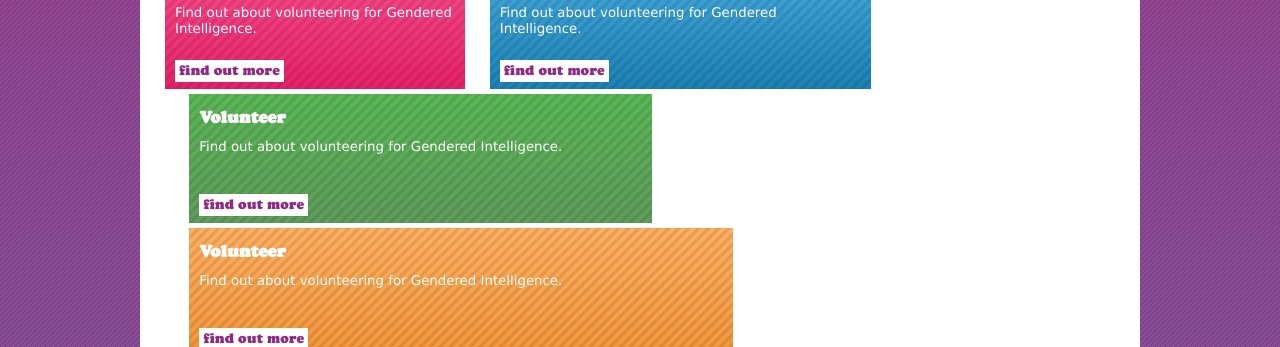
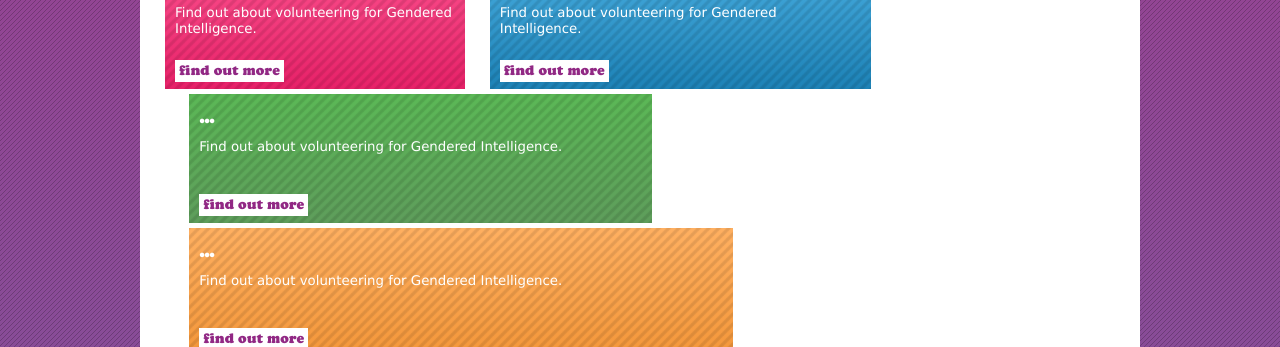
Before and after one commit to gracehagger/genderedintelligence.co.uk, a Jekyll site: the page built from services/publicengagement.html, in a window 1280 px wide. Shown: the part 904-1251 px from the top of the page. Built offline with Jekyll 4.4.1, drawn with Linux system fonts in a browser that asks for light colours; nearby versions of some CDN libraries; comment, search, counter and statistics services are not loaded.

Commit message:
Update publicengagement.html

```diff
--- a/services/publicengagement.html
+++ b/services/publicengagement.html
@@ -35,12 +35,12 @@
 		<a class="donate" href="/support-us/volunteer.html">find out more</a></div>
 
 	<div class="span6">
-		<h3>Volunteer</h3>
+		<h3>...</h3>
 		<p>Find out about volunteering for Gendered Intelligence.</p>
 		<a class="donate" href="/support-us/volunteer.html">find out more</a></div>
 
 	<div class="span7">
-		<h3>Volunteer</h3>
+		<h3>...</h3>
 		<p>Find out about volunteering for Gendered Intelligence.</p>
 		<a class="donate" href="/support-us/volunteer.html">find out more</a></div>
 
```
